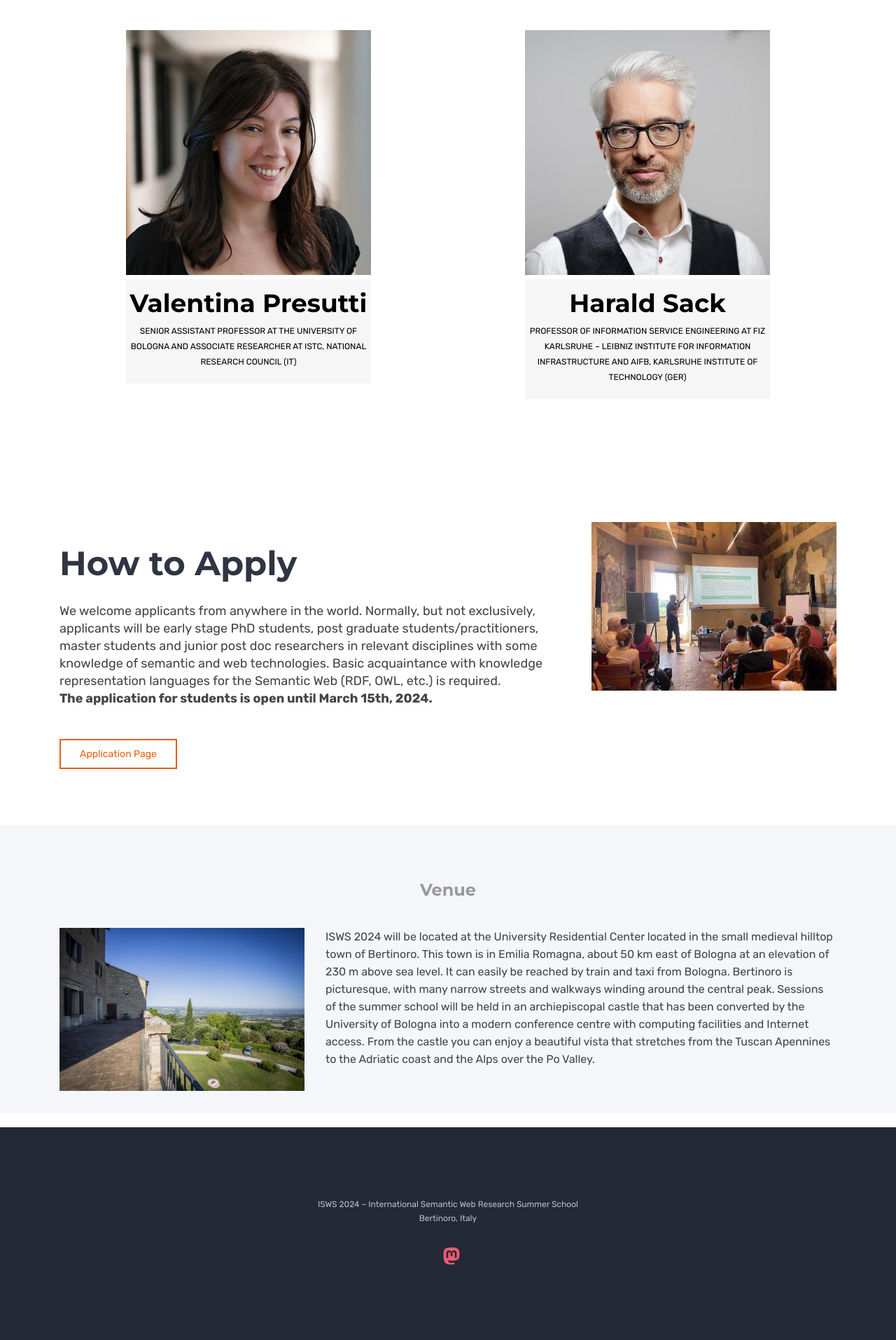
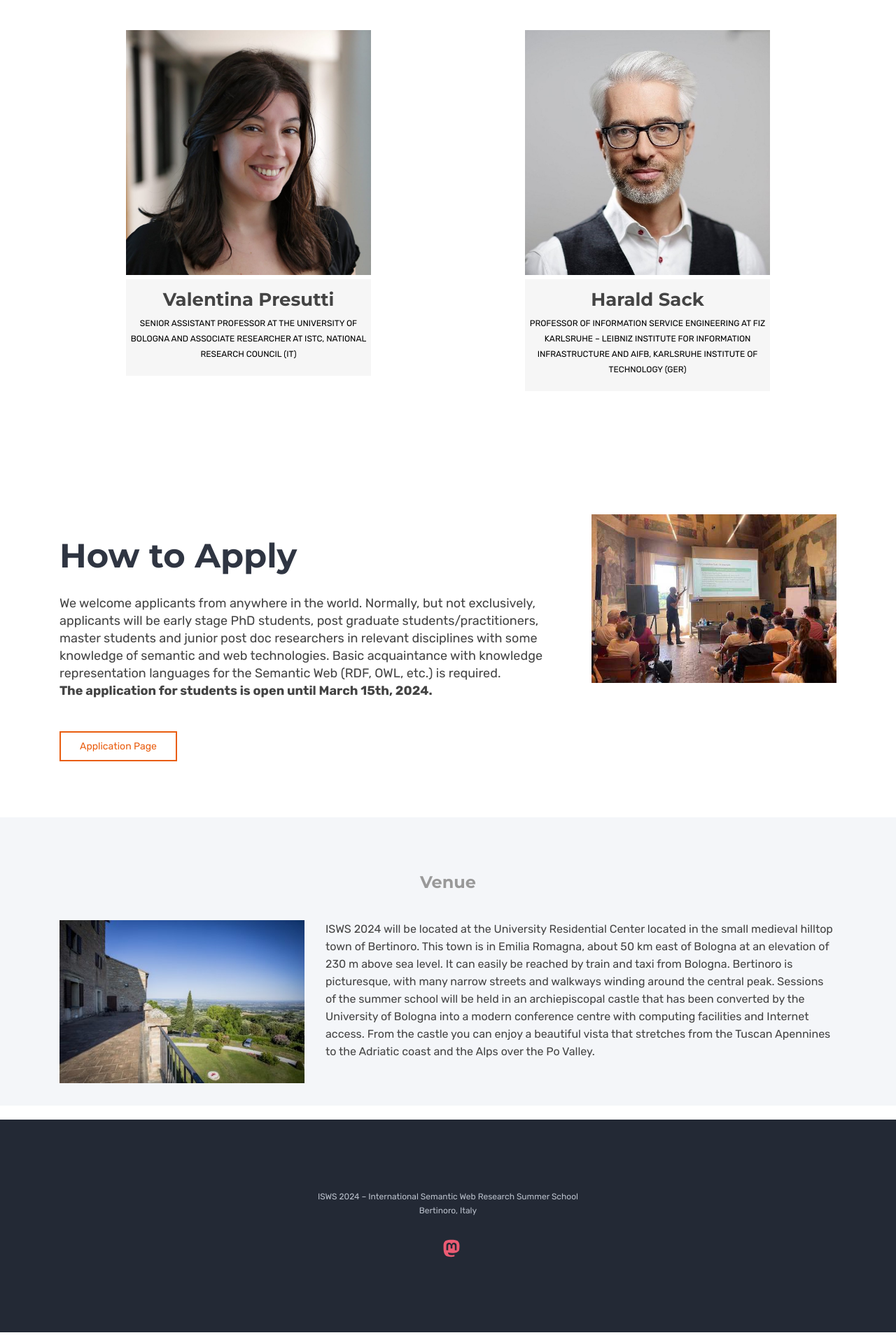
Before and after one commit to SemanticWebSchool/semanticwebschool.github.io, a Jekyll site: the page built from index.html, in a window 1280 px wide. Shown: the part 1547-3462 px from the top of the page at 70% size. Built offline with Jekyll 4.4.1, drawn with Linux system fonts in a browser that asks for light colours.

Commit message:
directors container

```diff
--- a/index.html
+++ b/index.html
@@ -193,20 +193,30 @@
                       <img src="{{ BASE_PATH }}/assets/images/team/valentina-og.jpg" alt="Valentina Presutti">
                       <figcaption class="our-team">
                         <div class="details">
-                          <p class="content-white">Lorem Ipsum is simply dummy text of the printing and typesetting industry.</p>
+                          <p class="content-white"></p>
                           <hr class="small-divider border-white">
                           <div class="social">
-                            <a class="facebook" href="#"><i class="fa fa-facebook"></i></a>
-                            <a class="twitter" href="#"><i class="fa fa-twitter"></i></a>
-                            <a class="google-plus" href="#"><i class="fa fa-instagram"></i></a>
-                          </div>
+                        <a
+                          class="facebook"
+                          href="https://scholar.google.com/citations?user=dvNHkAwAAAAJ&hl=en&oi=ao"
+                          ><i class="fa fa-book"></i
+                        ></a>
+                        <a class="twitter" href="https://twitter.com/vpresutti"
+                          ><i class="fa fa-twitter"></i
+                        ></a>
+                        <a
+                          class="google-plus"
+                          href="https://www.unibo.it/sitoweb/valentina.presutti"
+                          ><i class="fa fa-globe"></i
+                        ></a>
+                      </div>
                         </div>
                       </figcaption>
                     </figure>
                     <div class="info">
-                      <h2>
+                      <h3>
                         Valentina Presutti
-                      </h2>
+                      </h3>
                       <p>
                         Senior Assistant Professor at the University of Bologna and Associate Researcher at ISTC, National Research Council (IT)
                       </p>
@@ -225,20 +235,30 @@
                       <img src="{{ BASE_PATH }}/assets/images/team/harald.jpg" alt="Harald Sack">
                       <figcaption class="our-team">
                         <div class="details">
-                          <p class="content-white">Lorem Ipsum is simply dummy text of the printing and typesetting industry.</p>
+                          <p class="content-white"></p>
                           <hr class="small-divider border-white">
                           <div class="social">
-                            <a class="facebook" href="#"><i class="fa fa-facebook"></i></a>
-                            <a class="twitter" href="#"><i class="fa fa-twitter"></i></a>
-                            <a class="google-plus" href="#"><i class="fa fa-instagram"></i></a>
-                          </div>
+                        <a
+                          class="facebook"
+                          href="https://scholar.google.com/citations?user=_ZG20kAAAAAJ"
+                          ><i class="fa fa-book"></i
+                        ></a>
+                        <a class="twitter" href="https://twitter.com/lysander07"
+                          ><i class="fa fa-twitter"></i
+                        ></a>
+                        <a
+                          class="google-plus"
+                          href="https://www.fiz-karlsruhe.de/en/forschung/lebenslauf-prof-dr-harald-sack"
+                          ><i class="fa fa-globe"></i
+                        ></a>
+                      </div>
                         </div>
                       </figcaption>
                     </figure>
                     <div class="info">
-                      <h2>
+                      <h3>
                         Harald Sack
-                      </h2>
+                      </h3>
                       <p>
                         Professor of Information Service Engineering at FIZ Karlsruhe – Leibniz Institute for Information Infrastructure and AIFB, Karlsruhe Institute of Technology (GER)
                       </p>
```
Also changed, not shown: other parts of index.html (+3 -3 lines).
